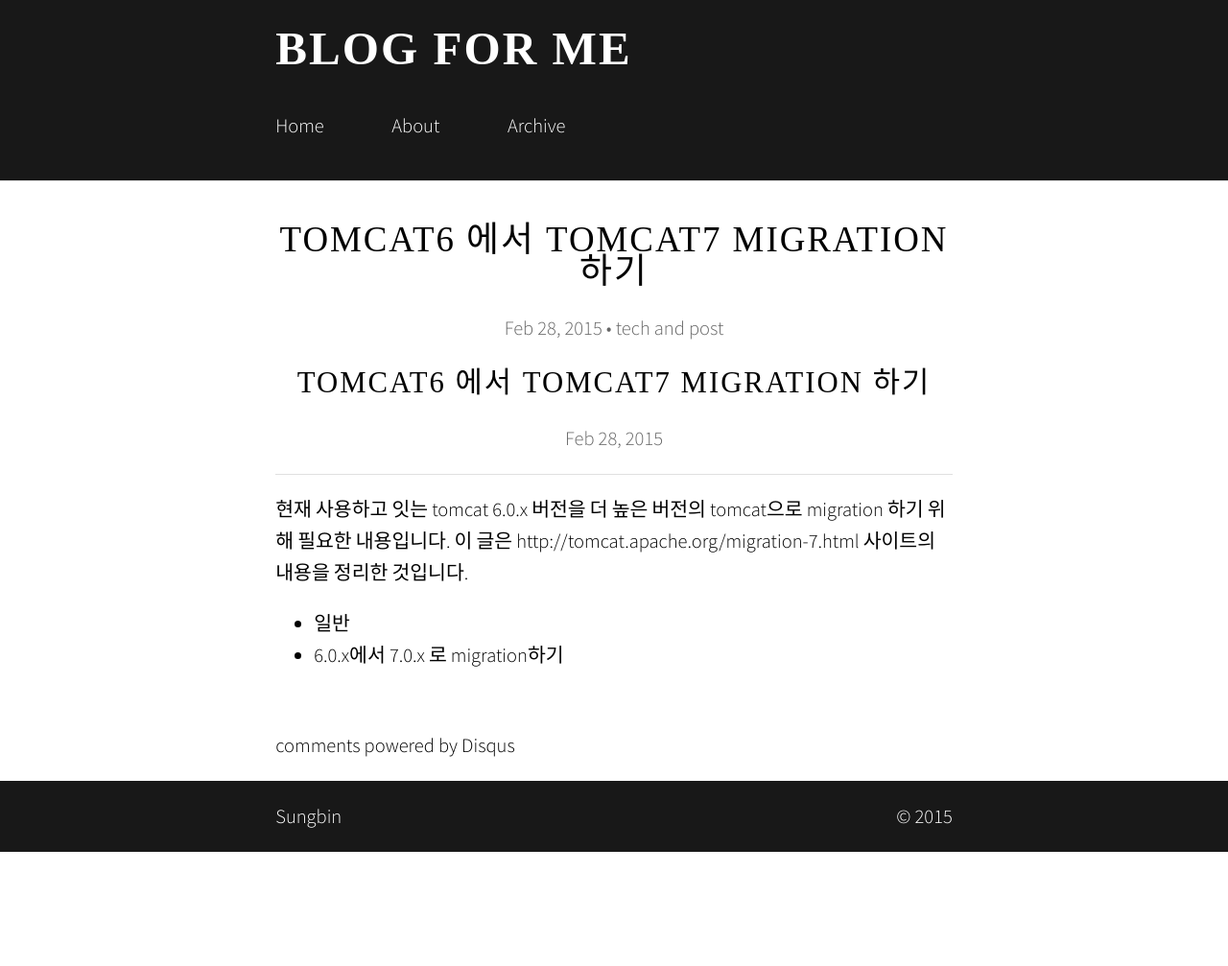
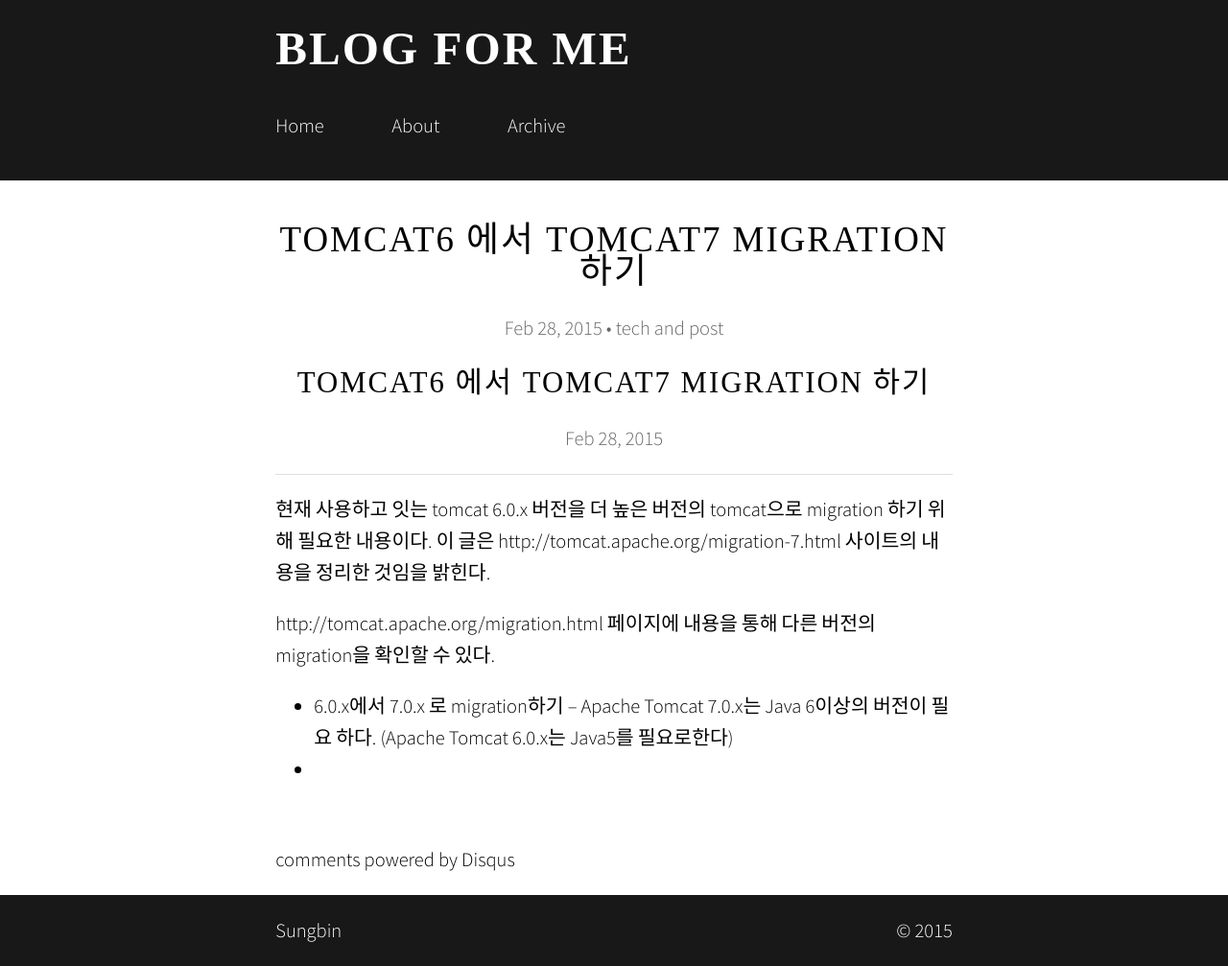
Before and after one commit to sungbine/sungbine.github.io, a Jekyll site: the page built from _posts/2015-02-28-tomcat6_to_tomcat7.markdown, in a window 1280 px wide. Shown: the whole page at 96% size. Built offline with Jekyll 4.4.1, drawn with Linux system fonts in a browser that asks for light colours; nearby versions of some CDN libraries; some web fonts are replaced; comment, search, counter and statistics services are not loaded; before the commit the page ends 900 px from its top, so only the background shows below that.

Commit message:
Update 2015-02-28-tomcat6_to_tomcat7.markdown

```diff
--- a/_posts/2015-02-28-tomcat6_to_tomcat7.markdown
+++ b/_posts/2015-02-28-tomcat6_to_tomcat7.markdown
@@ -6,9 +6,11 @@ categories: tech post
 ---
 
 
-현재 사용하고 잇는 tomcat 6.0.x 버전을 더 높은 버전의 tomcat으로 migration 하기 위해 필요한 내용입니다.
-이 글은 http://tomcat.apache.org/migration-7.html 사이트의 내용을 정리한 것입니다.
+현재 사용하고 잇는 tomcat 6.0.x 버전을 더 높은 버전의 tomcat으로 migration 하기 위해 필요한 내용이다.
+이 글은 http://tomcat.apache.org/migration-7.html 사이트의 내용을 정리한 것임을 밝힌다.
 
+http://tomcat.apache.org/migration.html 페이지에 내용을 통해 다른 버전의 migration을 확인할 수 있다.
 
-- 일반
 - 6.0.x에서 7.0.x 로 migration하기
+-- Apache Tomcat 7.0.x는 Java 6이상의 버전이 필요 하다. (Apache Tomcat 6.0.x는 Java5를 필요로한다)
+-
```
